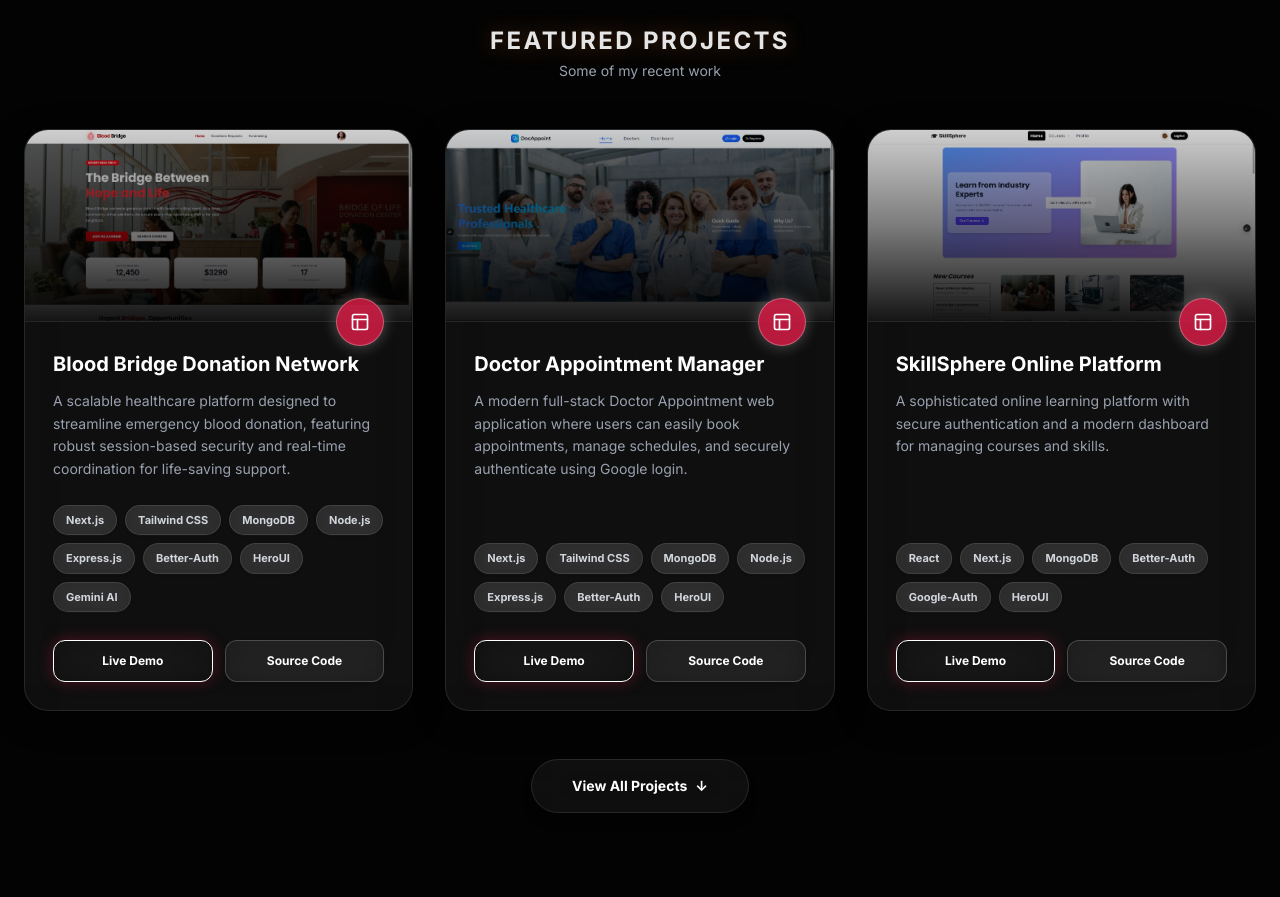
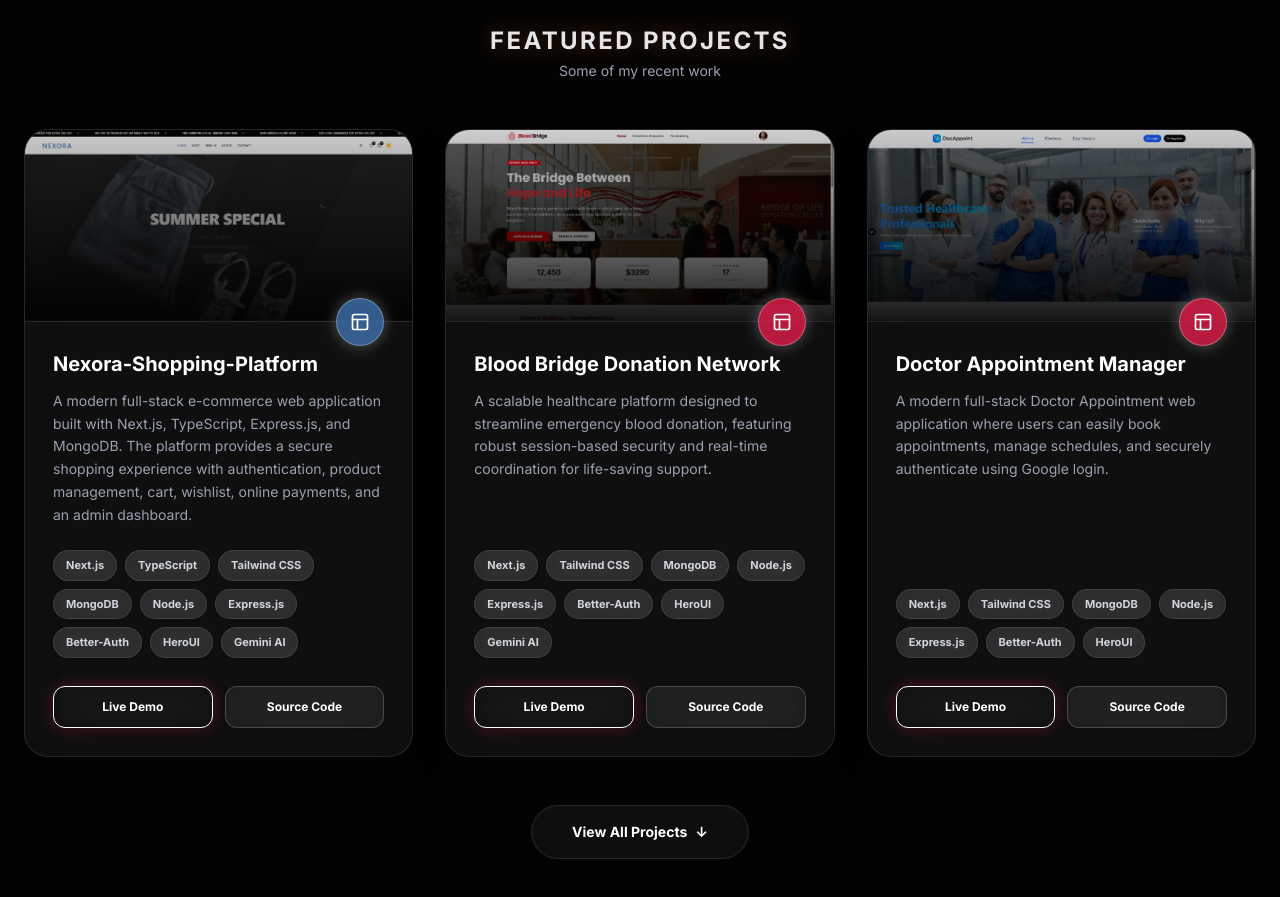
Before and after one commit to dulal71/my-portfolio-dulal-ahmed, a Next.js app: page / in a window 1280 px wide. Shown: the part 2320-3217 px from the top of the page. Built offline with nearby package versions, Linux system fonts and the light colour scheme.

Commit message:
add new project nexora

```diff
--- a/src/app/page.js
+++ b/src/app/page.js
@@ -82,6 +82,17 @@ export default function Home() {
   };
 
   const projects = [
+     {
+      title: "Nexora-Shopping-Platform",
+      color: "blue-500",
+      hex: " #3F72AF",
+      tech: [ "Next.js","TypeScript","Tailwind CSS", "MongoDB","Node.js","Express.js", "Better-Auth",  "HeroUI","Gemini AI"],
+      icon: <Layout className="w-5 h-5 text-white" />,
+      repo: "https://github.com/dulal71/nexora",
+      live: "https://nexora-mocha-theta.vercel.app/",
+      desc: " A modern full-stack e-commerce web application built with Next.js, TypeScript, Express.js, and MongoDB. The platform provides a secure shopping experience with authentication, product management, cart, wishlist, online payments, and an admin dashboard. ",
+      image: "/nexora-shopping-platform.png"
+    },
     {
       title: "Blood Bridge Donation Network",
       color: "brand-red",
```
Also changed, not shown: public/nexora-shopping-platform.png (added).
